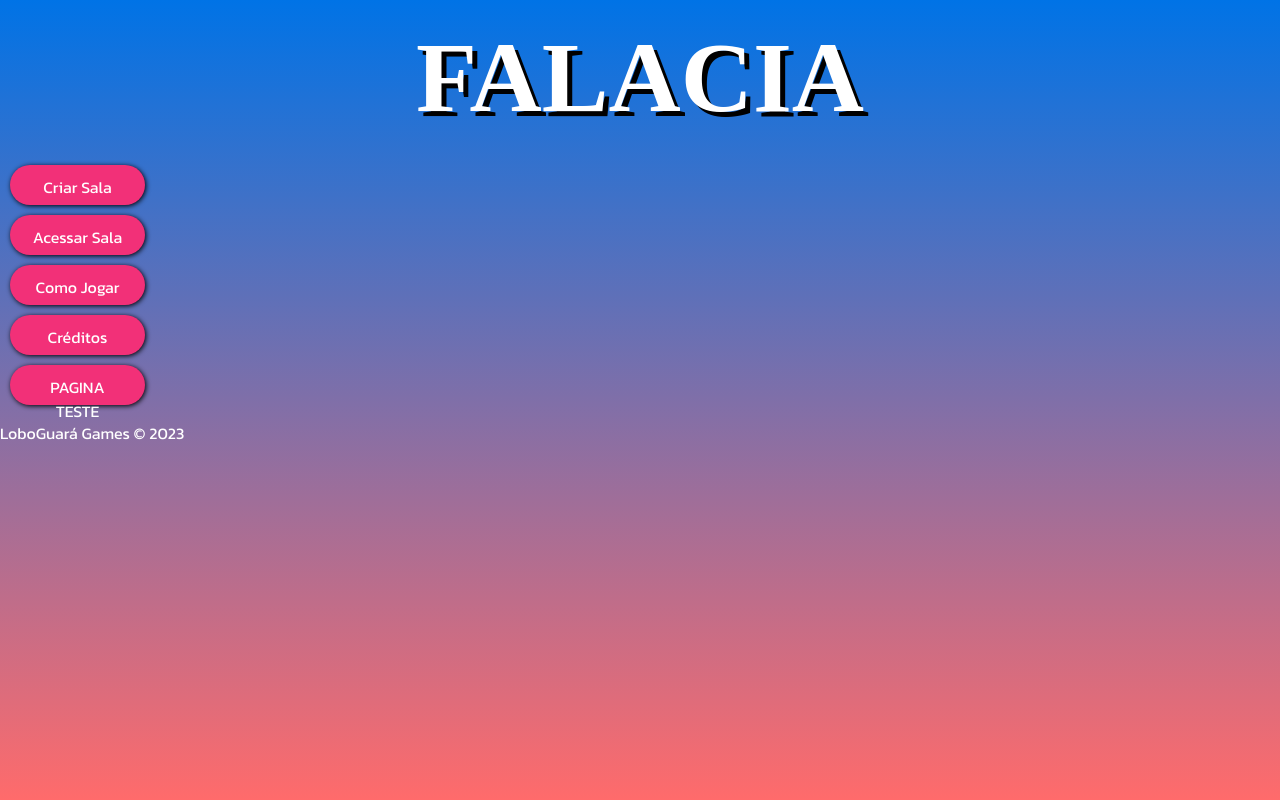
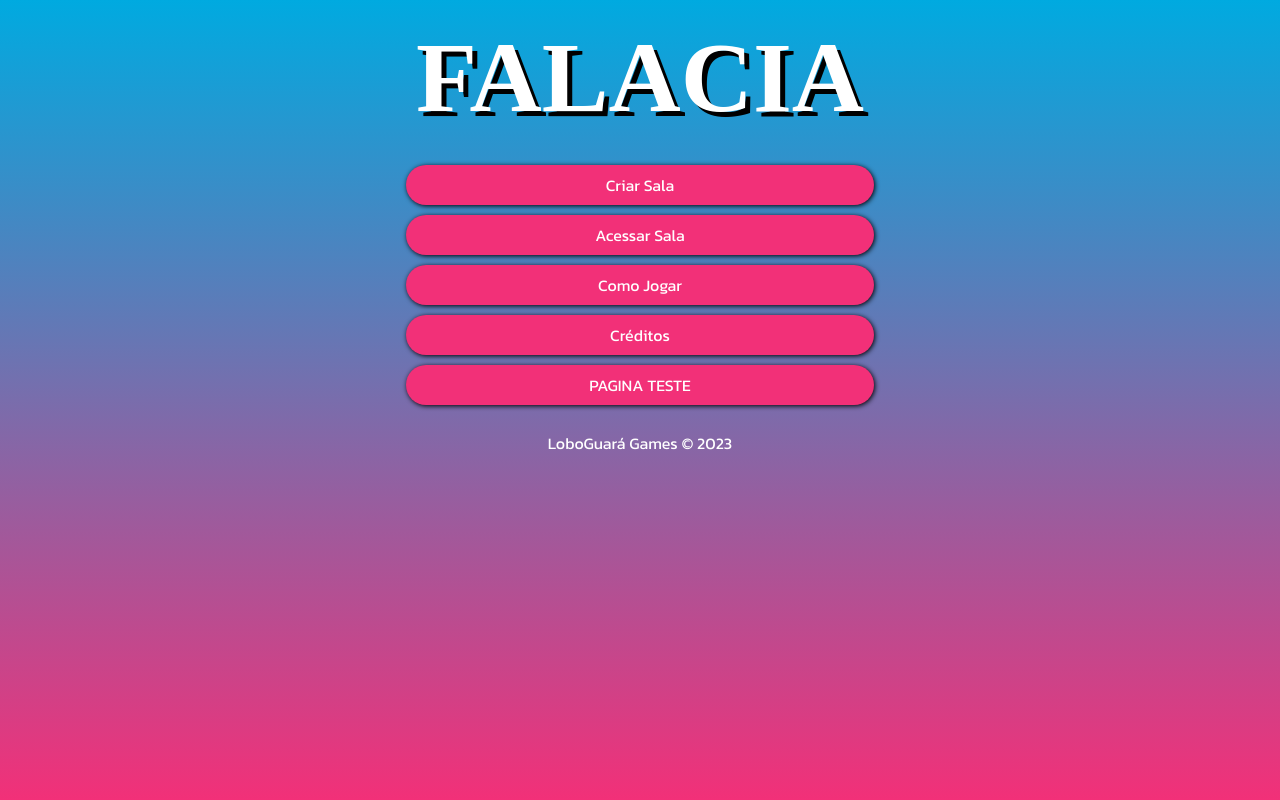
Before and after one commit to Feliper62/falacia-game-frontend, a Next.js app: page / in a window 1280 px wide. Built offline with nearby package versions, Linux system fonts and the light colour scheme; a web font is replaced by a local one.

Commit message:
::refactor: Alterado css button

```diff
--- a/src/app/globals.css
+++ b/src/app/globals.css
@@ -1,6 +1,6 @@
 body {
     /* Define o gradiente linear */
-    background: linear-gradient(to bottom, #0073e6, #ff6b6b);
+    background: linear-gradient(to bottom,#00AAE0, #F23078);
     /* Isso garante que o gradiente ocupe toda a altura da página */
     min-height: 100vh;
     /* Isso remove a margem padrão do corpo */
@@ -9,6 +9,9 @@ body {
     font-family: Kanit;
     /* Define a cor padrão do texto em branco */
     color: white;
-
-
-  }
+    display: flex;
+    flex-direction: column;
+    align-items: center; /* Centraliza horizontalmente */
+    height: 100vh; /* Torna a div ocupar 100% da altura da tela */
+    text-align: center; /* Alinha o texto centralmente */
+}
--- a/src/app/page.js
+++ b/src/app/page.js
@@ -6,8 +6,9 @@ import styles2 from './styles/Button.module.css'
 export default function Home() {
   return (
     <>
-      <Titulo/>
-      <div>
+      <header><Titulo/></header>
+
+        <div>
         <nav>
         <a className={styles2.Button}href="/criar_sala" id="criar_sala">Criar Sala</a>
       </nav>
@@ -25,6 +26,7 @@ export default function Home() {
       </nav>
       </div>
 
+
     </>
   )
 }
--- a/src/app/styles/Button.module.css
+++ b/src/app/styles/Button.module.css
@@ -1,8 +1,7 @@
 .Button {
-    max-width: 95px;
     max-height: 20px;
     margin: 10px;
-        flex-wrap: wrap;
+    flex-wrap: nowrap;
     flex-direction: column;
     display: flex;
     padding: 10px 20px;
@@ -15,4 +14,6 @@
     box-shadow: 1px 1px 5px #000;
     font-family: Kanit;
     font-size: 16px;
+    justify-content: center;
+    align-items: center;
 }
```
Lines whose indentation alone changed are shown as unchanged.
